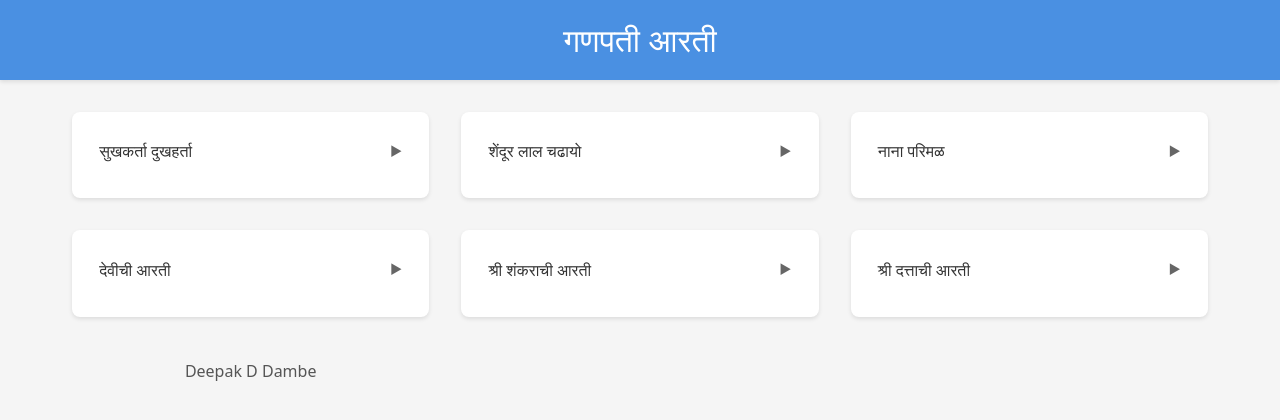
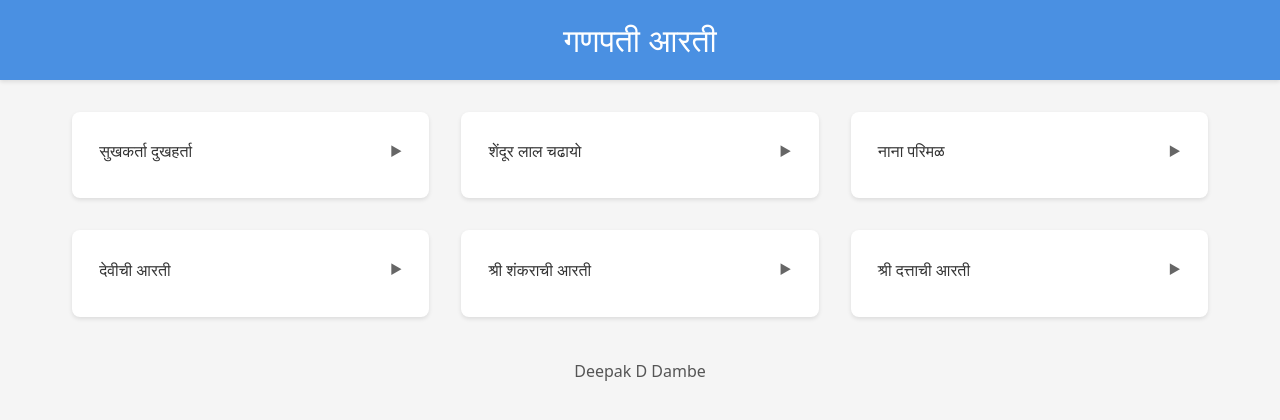
Before and after one commit to deepakdambe/ganesh-aarti, a React (Vite) app: page / in a window 1280 px wide. Shown: the top 420 px of the page. Built offline with nearby package versions, Linux system fonts and the light colour scheme.

Commit message:
Switch to @hello-pangea/dnd for drag and drop functionality

```diff
--- a/package.json
+++ b/package.json
@@ -13,6 +13,7 @@
     "deploy": "gh-pages -d dist"
   },
   "dependencies": {
+    "@hello-pangea/dnd": "^18.0.1",
     "react": "^19.1.0",
     "react-dom": "^19.1.0"
   },
--- /dev/null
+++ b/src/components/DndProvider.tsx
@@ -0,0 +1,29 @@
+import { useEffect, useState } from 'react';
+import { DragDropContext, type DropResult } from '@hello-pangea/dnd';
+
+interface DndProviderProps {
+  onDragEnd: (result: DropResult) => void;
+  children: React.ReactNode;
+}
+
+export const DndProvider = ({ onDragEnd, children }: DndProviderProps) => {
+  const [enabled, setEnabled] = useState(false);
+
+  useEffect(() => {
+    const animation = requestAnimationFrame(() => setEnabled(true));
+    return () => {
+      cancelAnimationFrame(animation);
+      setEnabled(false);
+    };
+  }, []);
+
+  if (!enabled) {
+    return null;
+  }
+
+  return (
+    <DragDropContext onDragEnd={onDragEnd}>
+      {children}
+    </DragDropContext>
+  );
+};
--- a/src/components/NotesGrid.css
+++ b/src/components/NotesGrid.css
@@ -7,6 +7,25 @@
   margin: 0 auto;
 }
 
+.note-wrapper {
+  transition: transform 0.2s ease;
+  cursor: grab;
+}
+
+.note-wrapper:active {
+  cursor: grabbing;
+}
+
+.note-wrapper.dragging {
+  z-index: 1;
+}
+
+.note-wrapper.dragging .note-card {
+  box-shadow: 0 8px 16px rgba(0, 0, 0, 0.1);
+  opacity: 0.9;
+  transform: scale(1.02);
+}
+
 @media (max-width: 768px) {
   .notes-grid {
     grid-template-columns: 1fr;
--- a/src/components/NotesGrid.tsx
+++ b/src/components/NotesGrid.tsx
@@ -1,3 +1,6 @@
+import { useState, useEffect } from 'react';
+import { Droppable, Draggable, type DropResult, type DroppableProvided, type DraggableProvided, type DraggableStateSnapshot } from '@hello-pangea/dnd';
+import { DndProvider } from './DndProvider';
 import { type Note } from '../types/Note';
 import { NoteCard } from './NoteCard';
 import './NotesGrid.css';
@@ -6,15 +9,93 @@ interface NotesGridProps {
   notes: Note[];
 }
 
-export const NotesGrid = ({ notes }: NotesGridProps) => {
+export const NotesGrid = ({ notes: initialNotes }: NotesGridProps) => {
+  const [notes, setNotes] = useState<Note[]>(() => {
+    // Try to get saved order from localStorage
+    const savedNotes = localStorage.getItem('notesOrder');
+    if (savedNotes) {
+      try {
+        const savedOrder = JSON.parse(savedNotes);
+        // Recreate notes array based on saved order
+        const orderedNotes = savedOrder.map((id: number) =>
+          initialNotes.find(note => note.id === id)
+        ).filter(Boolean);
+
+        // Add any new notes that weren't in the saved order
+        interface SavedNote {
+          id: number;
+        }
+
+        const newNotes: Note[] = initialNotes.filter((note: Note) =>
+          !orderedNotes.some((saved: SavedNote | undefined) => saved && saved.id === note.id)
+        );
+
+        return [...orderedNotes, ...newNotes];
+      } catch (e) {
+        console.error('Error parsing saved notes order:', e);
+        return initialNotes;
+      }
+    }
+    return initialNotes;
+  });
+
+  useEffect(() => {
+    // Save order to localStorage whenever notes change
+    const notesOrder = notes.map(note => note.id);
+    localStorage.setItem('notesOrder', JSON.stringify(notesOrder));
+  }, [notes]);
+
+  const handleDragEnd = (result: DropResult) => {
+    if (!result.destination) return;
+
+    const items = Array.from(notes);
+    const [reorderedItem] = items.splice(result.source.index, 1);
+    items.splice(result.destination.index, 0, reorderedItem);
+
+    setNotes(items);
+  };
+
   return (
-    <div className="notes-grid">
-      {notes.map(note => (
-        <NoteCard key={note.id} note={note} />
-      ))}
-      <div style={{ textAlign: 'center', marginTop: '10px', color: '#555' }}>
-        Deepak D Dambe
-      </div>
-    </div>
+    <DndProvider onDragEnd={handleDragEnd}>
+      <Droppable droppableId="notes">
+        {(provided: DroppableProvided) => (
+          <div
+            className="notes-grid"
+            ref={provided.innerRef}
+            {...provided.droppableProps}
+          >
+            {notes.map((note, index) => (
+              <Draggable
+                key={note.id}
+                draggableId={note.id.toString()}
+                index={index}
+              >
+                {(provided: DraggableProvided, snapshot: DraggableStateSnapshot) => (
+                  <div
+                    ref={provided.innerRef}
+                    {...provided.draggableProps}
+                    {...provided.dragHandleProps}
+                    className={`note-wrapper ${snapshot.isDragging ? 'dragging' : ''}`}
+                  >
+                    <NoteCard note={note} />
+                  </div>
+                )}
+              </Draggable>
+            ))}
+            {provided.placeholder}
+            <div
+              style={{
+              textAlign: 'center',
+              marginTop: '10px',
+              color: '#555',
+              gridColumn: '1 / -1'
+              } as React.CSSProperties}
+            >
+              Deepak D Dambe
+            </div>
+          </div>
+        )}
+      </Droppable>
+    </DndProvider>
   );
 };
```
Also changed, not shown: 1 other file (tests, documents, lock files or other folders).
